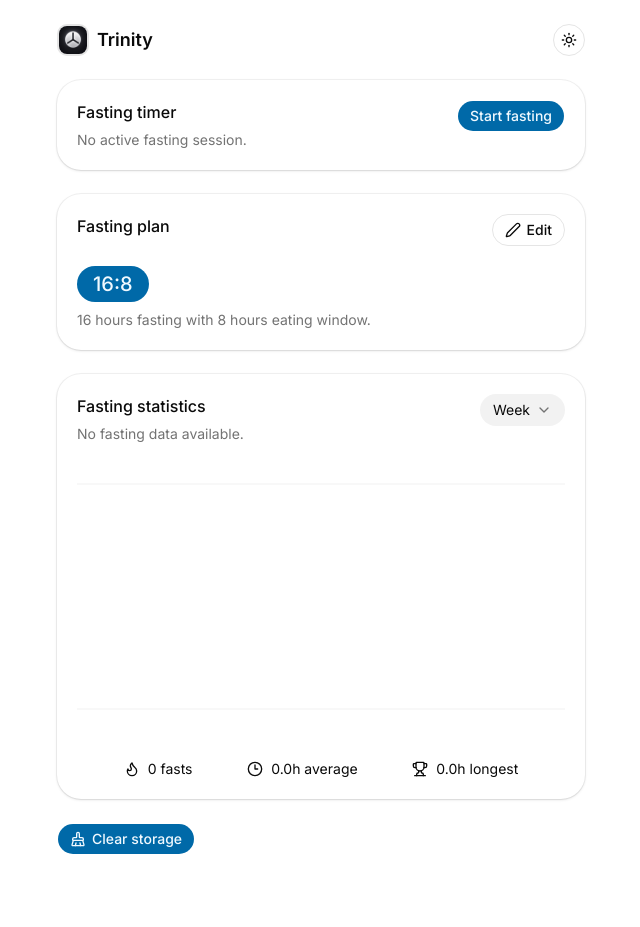
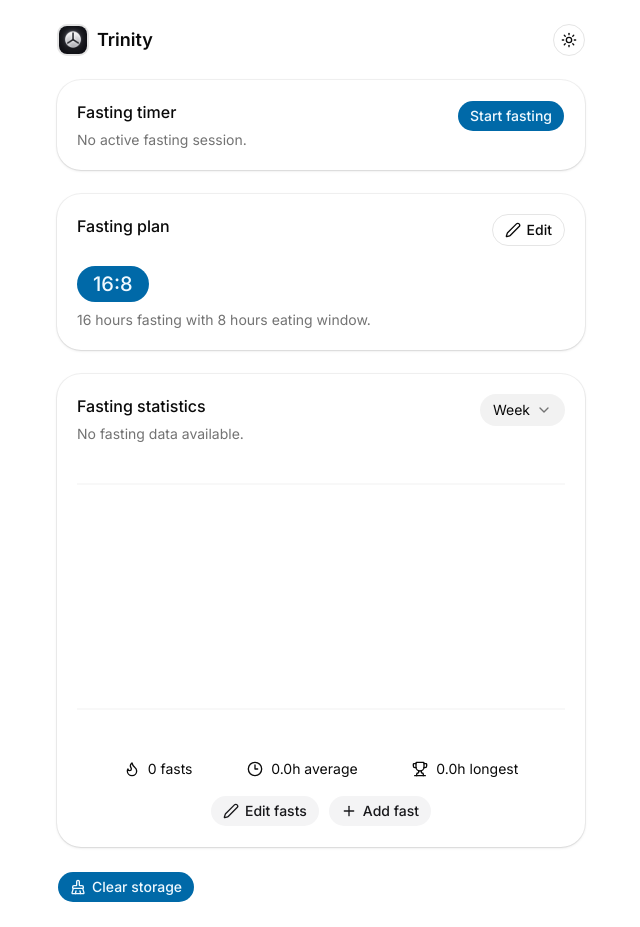
Before and after one commit to shravzzv/trinity, a Next.js app: page / in a window 1280 px wide. Shown: the whole page, without its empty margins (319-959 px from the left). Before the commit the page ends 879 px from the top, so only its background shows below. Built offline with nearby package versions, Linux system fonts and the light colour scheme.

Commit message:
feat: add edit fasts and add fast buttons UI in the fasting statistics card

```diff
--- a/components/fasting-statistics.tsx
+++ b/components/fasting-statistics.tsx
@@ -25,9 +25,10 @@ import {
   SelectTrigger,
   SelectValue,
 } from '@/components/ui/select'
-import { Clock3, Flame, Trophy } from 'lucide-react'
+import { Clock3, Flame, Pen, Plus, Trophy } from 'lucide-react'
 import { Fast } from '@/types/fasting'
 import { getFastDurationHours } from '@/lib/fasting'
+import { Button } from './ui/button'
 
 type Cadence = 'week' | 'month' | 'year' | 'all'
 
@@ -152,7 +153,8 @@ export default function FastingStatistics({ fasts }: FastingStatisticsProps) {
         </ChartContainer>
       </CardContent>
 
-      <CardFooter className='flex flex-wrap items-center justify-evenly gap-2 text-sm'>
+      <CardFooter className='flex flex-col gap-4'>
+        <div className='flex w-full flex-wrap items-center justify-evenly gap-2 text-sm'>
           <div className='flex items-center gap-2'>
             <Flame className='size-4' />
             <span>
@@ -169,6 +171,19 @@ export default function FastingStatistics({ fasts }: FastingStatisticsProps) {
             <Trophy className='size-4' />
             <span>{longestFastHours.toFixed(1)}h longest</span>
           </div>
+        </div>
+
+        <div className='flex w-full items-center justify-center gap-2'>
+          <Button variant='secondary'>
+            <Pen />
+            Edit fasts
+          </Button>
+
+          <Button variant='secondary'>
+            <Plus />
+            Add fast
+          </Button>
+        </div>
       </CardFooter>
     </Card>
   )
```
Lines whose indentation alone changed are shown as unchanged.
